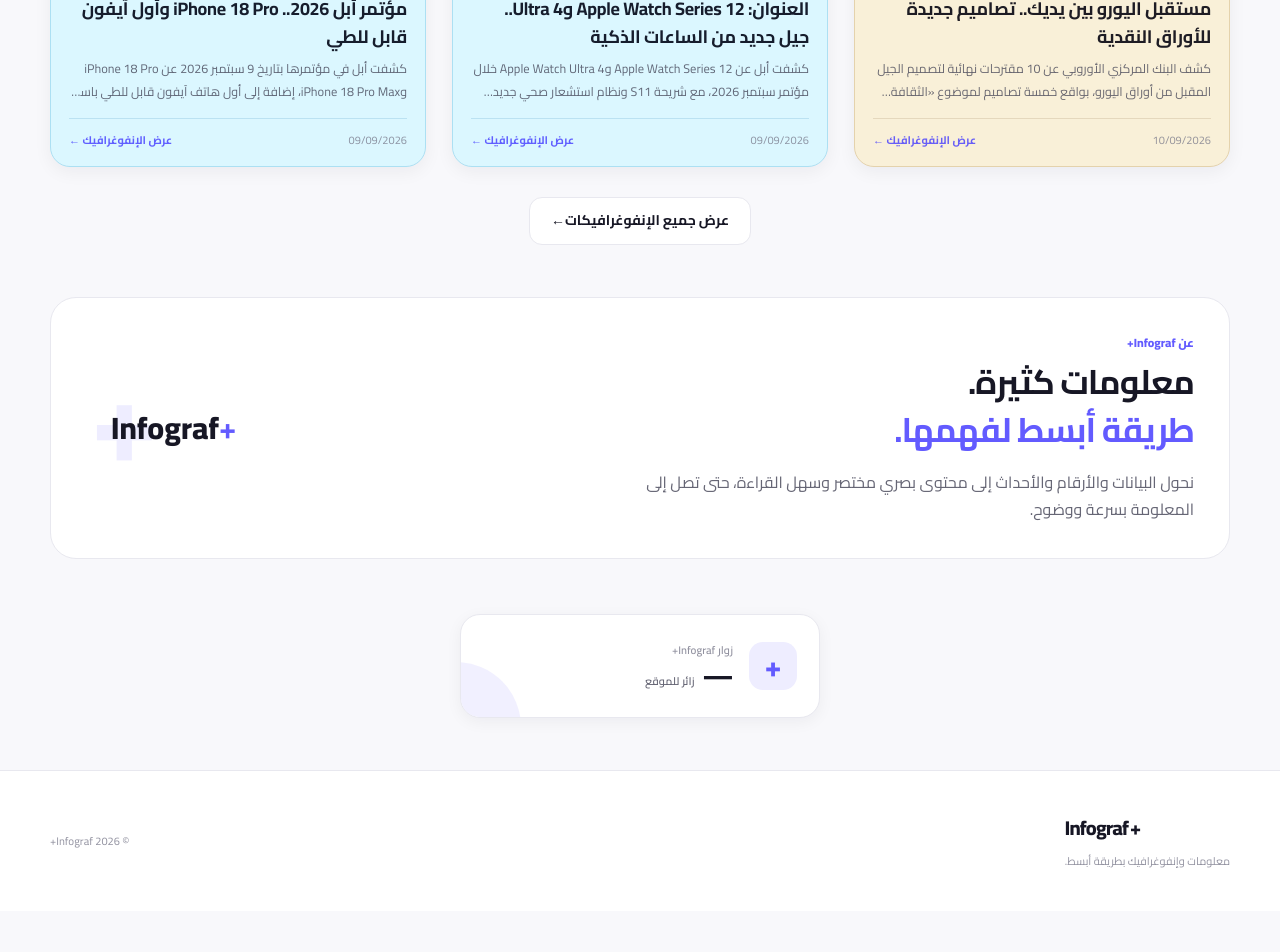
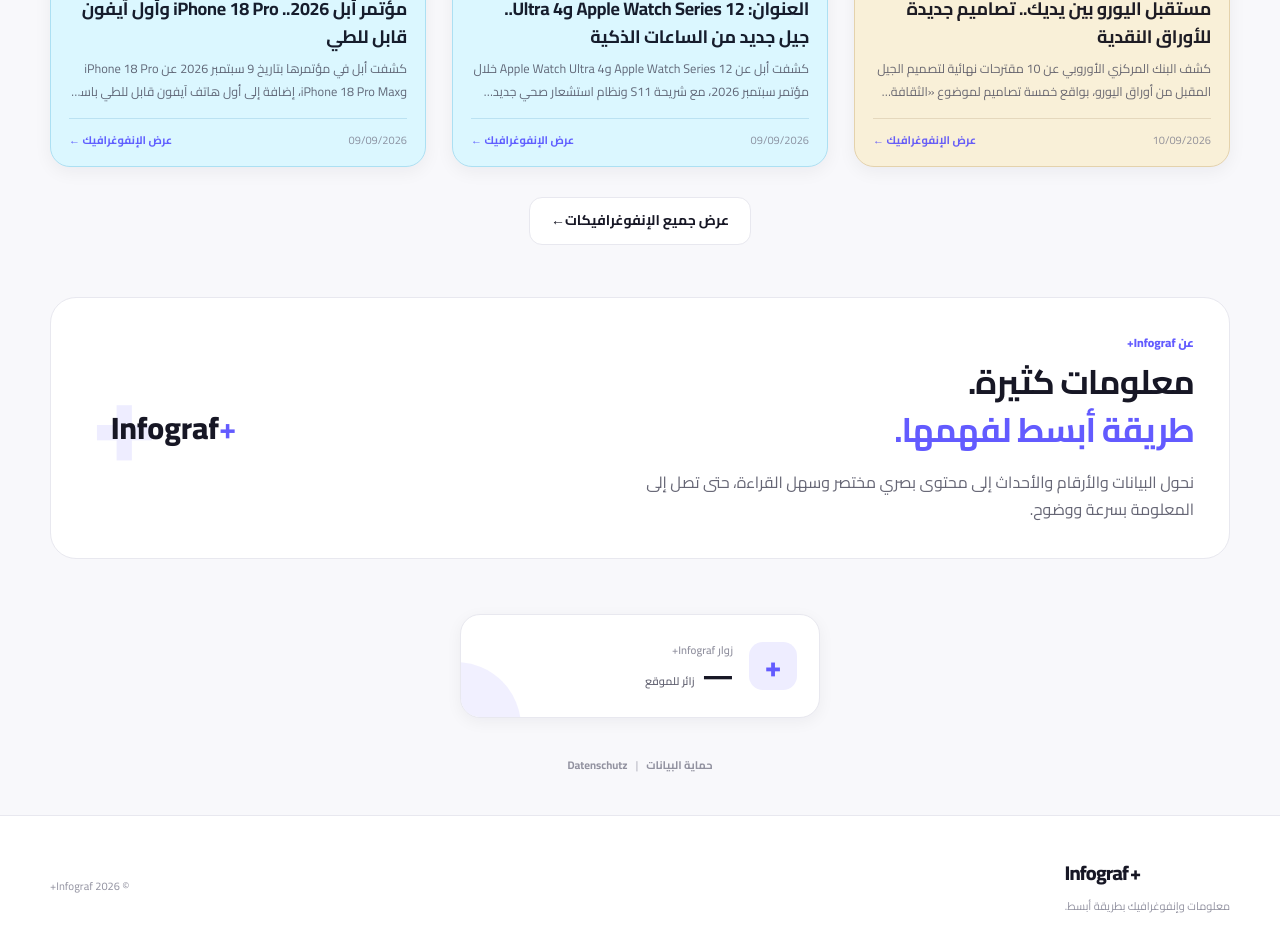
Before and after one commit to dilgash92/infograf-plus, a Jekyll site: the page built from index.html, in a window 1280 px wide and 1400 px high, scrolled down 1250 px. Shown: the part 444-1396 px from the top of the window. Built offline with Jekyll 4.4.1, drawn with Linux system fonts in a browser that asks for light colours; before the commit the page ends 2605 px from its top, so only the background shows below that.

Commit message:
Add privacy policy link to homepage

```diff
--- a/index.html
+++ b/index.html
@@ -124,6 +124,14 @@
     </div>
   </section>
 
+  <div class="homepage-privacy-link">
+    <a href="{{ site.baseurl }}/privacy/" aria-label="حماية البيانات والخصوصية">
+      <span>حماية البيانات</span>
+      <span class="homepage-privacy-divider">|</span>
+      <span>Datenschutz</span>
+    </a>
+  </div>
+
   <script data-goatcounter="https://dilgashibr.goatcounter.com/count" async src="//gc.zgo.at/count.js"></script>
   <script>
     document.addEventListener('DOMContentLoaded', function () {
@@ -144,7 +152,11 @@
     .visitor-counter-label{grid-column:1/-1;color:var(--text-light);font-size:11px;font-weight:600}
     .visitor-counter-content strong{color:var(--text);font-size:28px;line-height:1.1;letter-spacing:-.5px;direction:ltr;unicode-bidi:isolate}
     .visitor-counter-caption{color:var(--text-secondary);font-size:11px;font-weight:600;white-space:nowrap}
-    @media(max-width:700px){.visitor-counter-section{width:calc(100% - 28px);padding-bottom:42px}.visitor-counter-card{width:min(340px,100%);min-height:92px;padding:15px 17px;border-radius:18px;gap:13px}.visitor-counter-mark{width:43px;height:43px;border-radius:12px;font-size:27px}.visitor-counter-content strong{font-size:24px}}
+    .homepage-privacy-link{width:min(var(--max-width),calc(100% - 40px));margin:-20px auto 0;padding:0 0 38px;text-align:center}
+    .homepage-privacy-link a{display:inline-flex;align-items:center;gap:8px;color:var(--text-light);font-size:11px;font-weight:700;transition:color .2s ease}
+    .homepage-privacy-link a:hover{color:var(--accent)}
+    .homepage-privacy-divider{opacity:.45}
+    @media(max-width:700px){.visitor-counter-section{width:calc(100% - 28px);padding-bottom:42px}.visitor-counter-card{width:min(340px,100%);min-height:92px;padding:15px 17px;border-radius:18px;gap:13px}.visitor-counter-mark{width:43px;height:43px;border-radius:12px;font-size:27px}.visitor-counter-content strong{font-size:24px}.homepage-privacy-link{width:calc(100% - 28px);margin:-12px auto 0;padding-bottom:30px}}
   </style>
 
   <script id="search-index" type="application/json">
```
